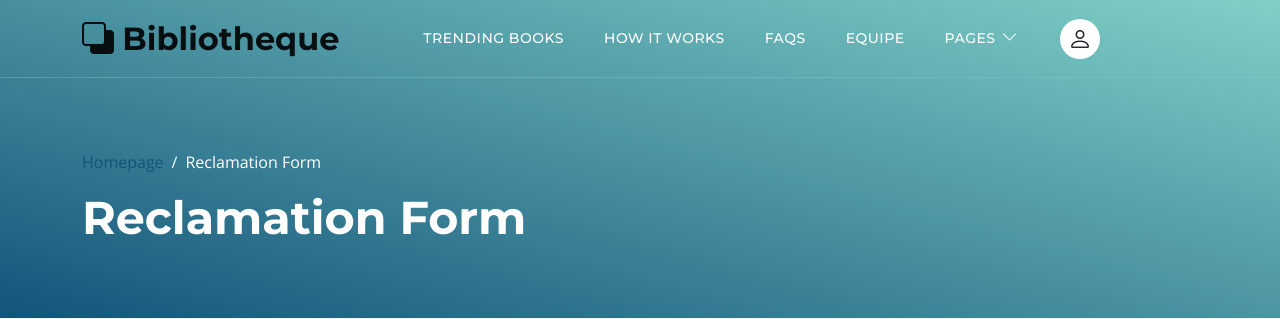
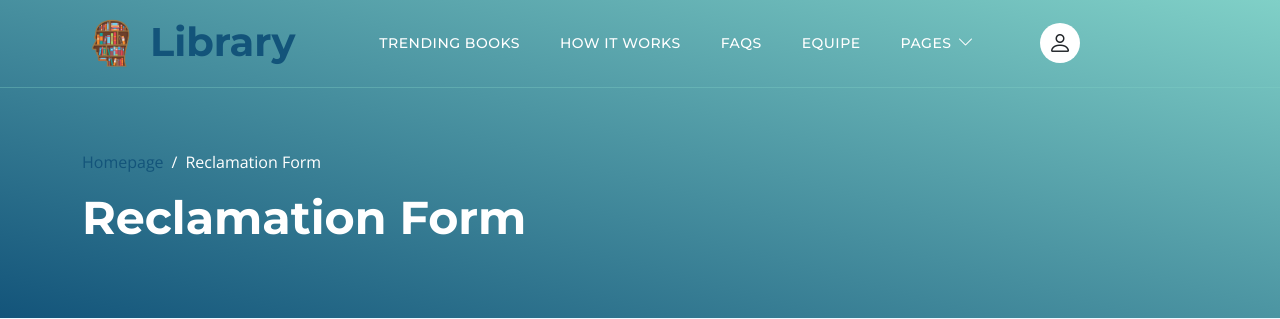
Before and after one commit to NadaMesbah/Library-Management-Project, a Django app: page /contact/ in a window 1280 px wide. Shown: the top 319 px of the page. Run offline with Django 5.2, Linux system fonts and the light colour scheme; some libraries are stand-ins or nearby versions.

Commit message:
( 6 - 6 )

```diff
--- a/templates/main.html
+++ b/templates/main.html
@@ -9,6 +9,7 @@
         <link href="https://fonts.googleapis.com/css2?family=Montserrat:wght@500;600;700&family=Open+Sans&display=swap" rel="stylesheet">
         <link href="{% static 'css/bootstrap.min.css' %}" rel="stylesheet">
         <link href="{% static 'css/bootstrap-icons.css' %}" rel="stylesheet">
+        <link rel="icon" type="image/png" href="{% static 'images/logoo.png'%}" />
         {% comment %} <link href="{% static 'css/_alert.css' %}" rel="stylesheet"> {% endcomment %}
         <link href="{% static 'css/templatemo-topic-listing.css' %}" rel="stylesheet">
         <title>Bibliotheque</title>
--- a/templates/navbar.html
+++ b/templates/navbar.html
@@ -1,9 +1,14 @@
 {% load static %}
 <nav class="navbar navbar-expand-lg">
     <div class="container">
+
         <a class="navbar-brand" href="{% url 'ouvrages:index'%}#section_1">
-            <i class="bi-back"></i>
-            <span>Bibliotheque</span>
+            {% comment %} <i class="bi-back"></i> {% endcomment %}
+            <div class="d-flex justify-content-around align-content-center">
+                <img src="{% static 'images/logoo.png'%}" style="height: 60px;width: auto; margin-top:auto; margin-right: 0.5rem;"/>
+                <h6 style="margin-top:0.3rem; font-size: 2.5rem; font-weight: 800;">Library</h6>
+            </div>
+
         </a>
 
         <div class="d-lg-none ms-auto me-4">
@@ -101,11 +106,11 @@
 
 
                     {% if user.is_authenticated %}
-                        <a href="#" id="navbarLightDropdownMenuLink" role="button" data-bs-toggle="dropdown" aria-expanded="false">
+                        <a href="#" class="ms-lg-4" id="navbarLightDropdownMenuLink" role="button" data-bs-toggle="dropdown" aria-expanded="false">
                             <img src="{{ user.profile.profile_image.url }}" class="avatar avatar-sm nav-link navbar-icon bi-person smoothscroll">
                         </a>
                     {% else %}
-                        <a class="nav-link navbar-icon bi-person smoothscroll" href="#" id="navbarLightDropdownMenuLink" role="button" data-bs-toggle="dropdown" aria-expanded="false">
+                        <a class="nav-link navbar-icon bi-person smoothscroll ms-lg-4" href="#" id="navbarLightDropdownMenuLink" role="button" data-bs-toggle="dropdown" aria-expanded="false">
                         </a>
                     {% endif %}
 
```
Also changed, not shown: db.sqlite3, static/images/jung_y8h2tfB.jpeg (added), static/images/logoo.png (added).
